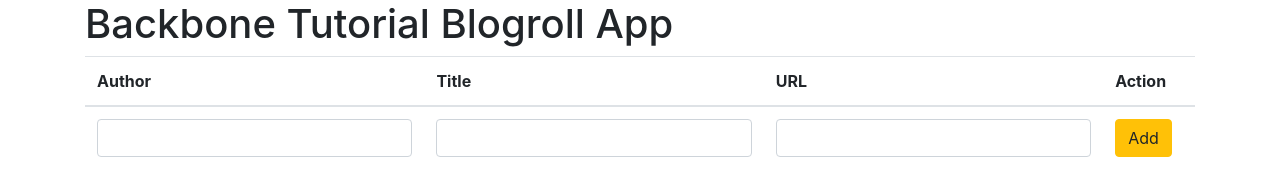
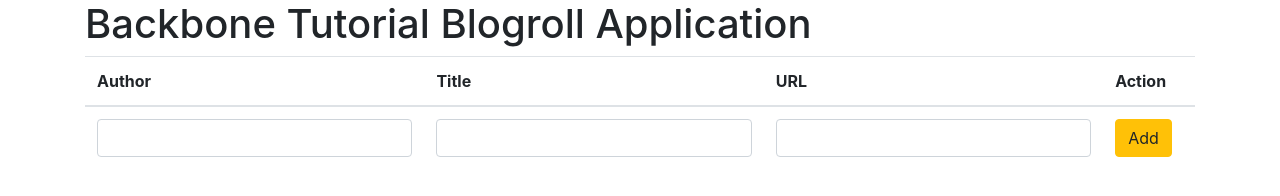
Before and after one commit to s-aggarwal1995/BackBone_Tutorial_App, a plain HTML site: page index.html in a window 1280 px wide. Drawn offline with nearby package versions, Linux system fonts and the light colour scheme.

Commit message:
change app to application

```diff
--- a/index.html
+++ b/index.html
@@ -13,7 +13,7 @@
 
 <body>
     <div class="container">
-        <h1>Backbone Tutorial Blogroll App</h1>
+        <h1>Backbone Tutorial Blogroll Application</h1>
         <table class="table">
             <thead>
                 <tr>
```
